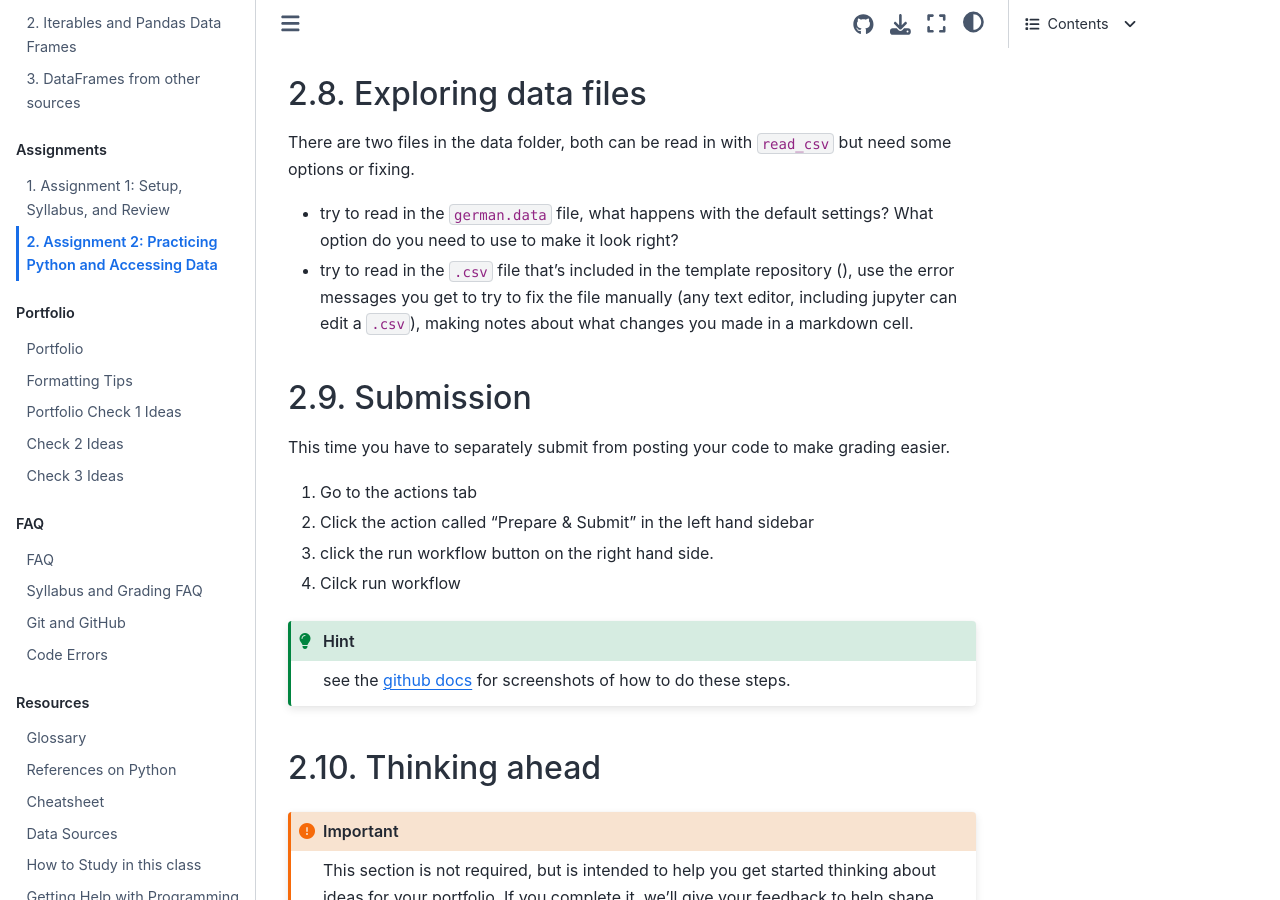
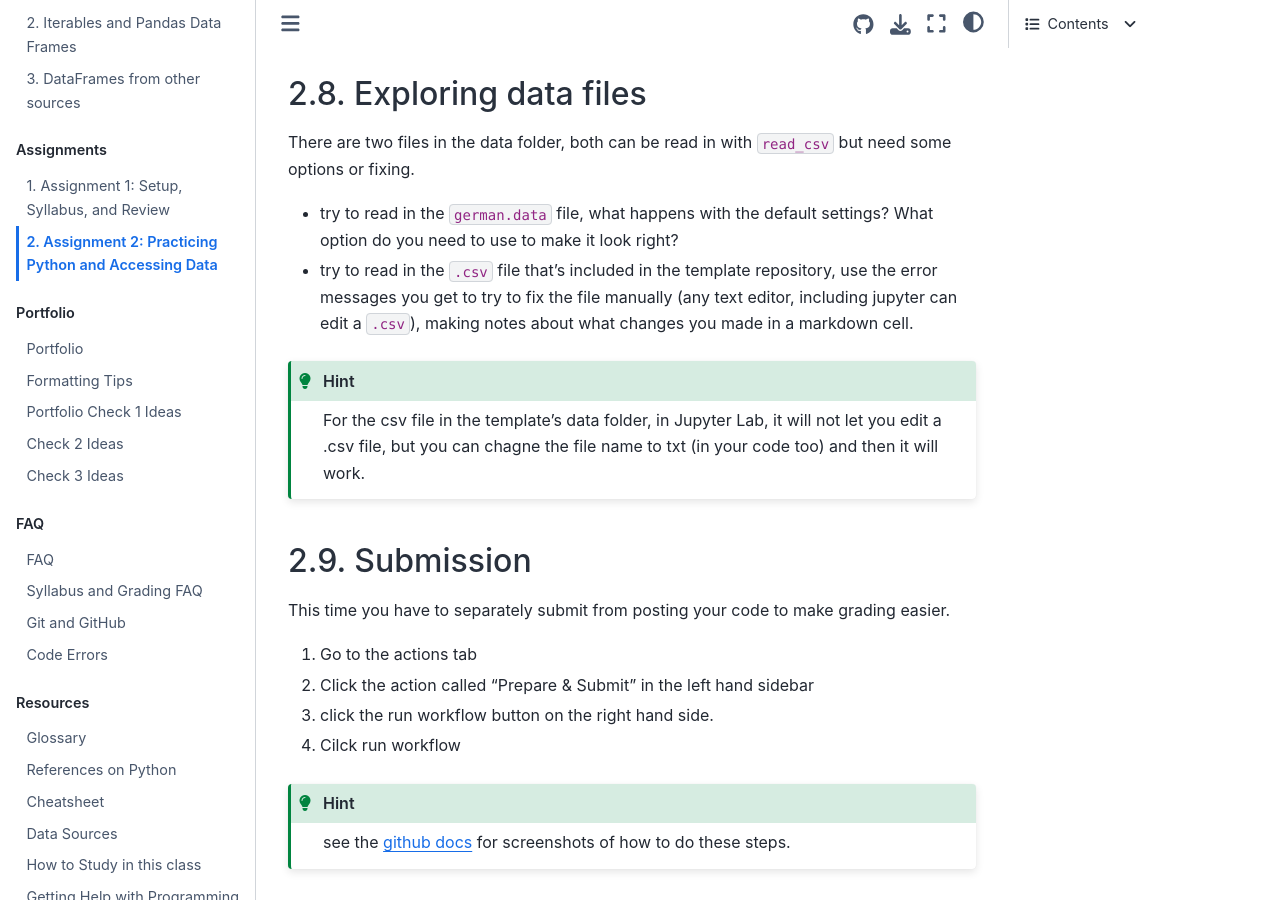
Before and after one commit to rhodyprog4ds/BrownFall23, a Jupyter Book: the page built from assignments/02-python-access.md, in a window 1280 px wide and 900 px high, scrolled down 3480 px. Built offline with Jupyter Book 1.0.4 settings and Sphinx 7.4.7 and the Sphinx Book theme 1.1.4, drawn with Linux system fonts in a browser that asks for light colours; pages that are not in the unit, such as notebooks, are missing from menus; some of the changed text lies outside the part shown.

Commit message:
minor hint/troubleshooting

````diff
--- a/assignments/02-python-access.md
+++ b/assignments/02-python-access.md
@@ -77,8 +77,8 @@ Then {term}`iterate` over the list of dictionaries, and:
 
 1. load each dataset like `dataset_dict['load_function'](dataset_dict['url'])`
 1. save it to a local csv using the short name you provided for the dataset as the file name, without writing the index column to the file.
-1. record attributes about the dataset as in the table below in a list or dictionary  of lists
-1. Use that to create a DataFrame with columns that match the rows of the following table.
+1. record attributes about the dataset as in the table below in a list or dictionary of lists
+1. Use that to [create a DataFrame](https://pandas.pydata.org/docs/reference/api/pandas.DataFrame.html) with columns that match the rows of the following table.
 
 ```{list-table} Meta Data Description of the DataFrame to build
 :header-rows: 0
@@ -121,8 +121,11 @@ For the third dataset:
 There are two files in the data folder, both can be read in with `read_csv` but need some options or fixing.
 
 - try to read in the `german.data` file, what happens with the default settings? What option do you need to use to make it look right?
-- try to read in the `.csv` file that's included in the template repository (), use the error messages you get to try to fix the file manually (any text editor, including jupyter can edit a `.csv`), making notes about what changes you made in a markdown cell.
+- try to read in the `.csv` file that's included in the template repository, use the error messages you get to try to fix the file manually (any text editor, including jupyter can edit a `.csv`), making notes about what changes you made in a markdown cell.
 
+```{hint}
+For the csv file in the template's data folder, in Jupyter Lab, it will not let you edit a .csv file, but you can chagne the file name to txt (in your code too) and then it will work.
+```
 
 
 ## Submission
````
